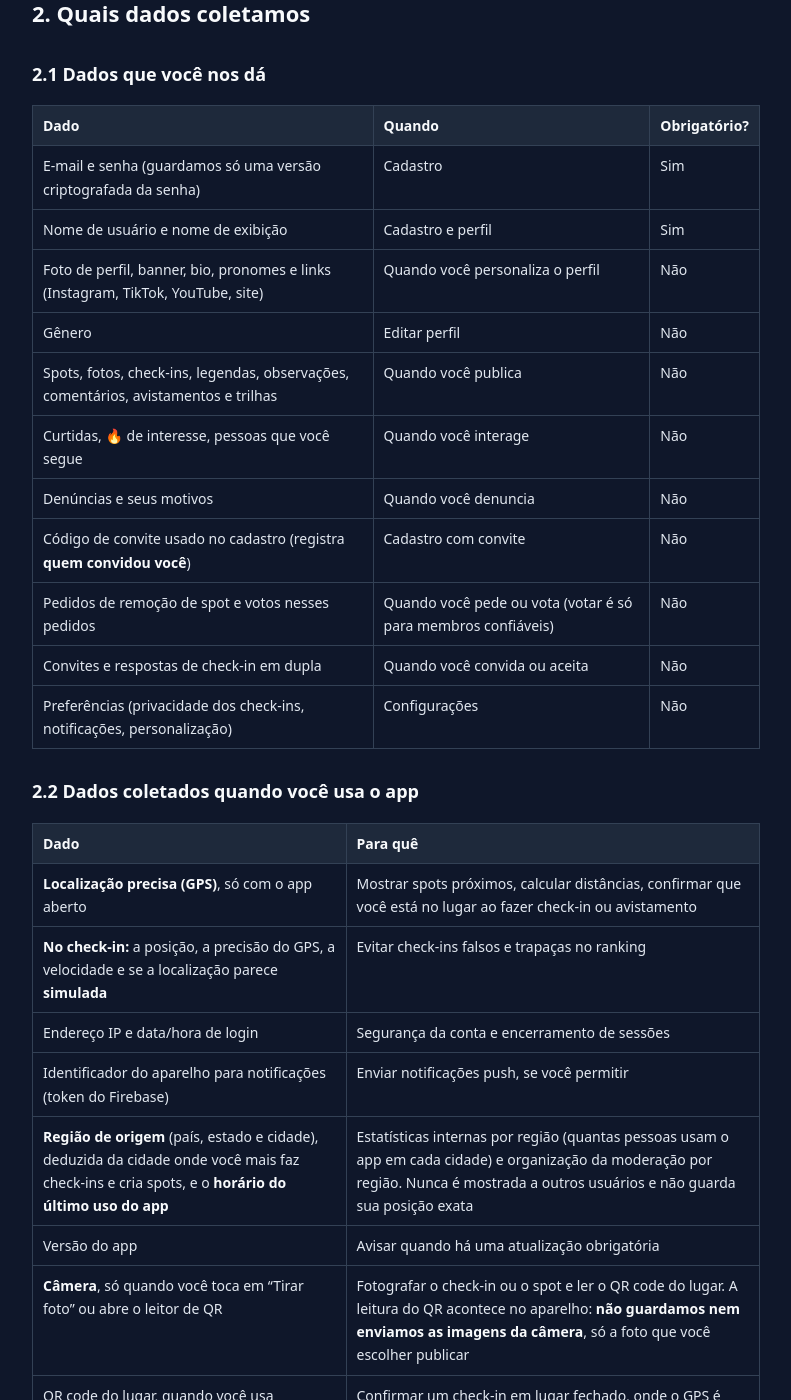
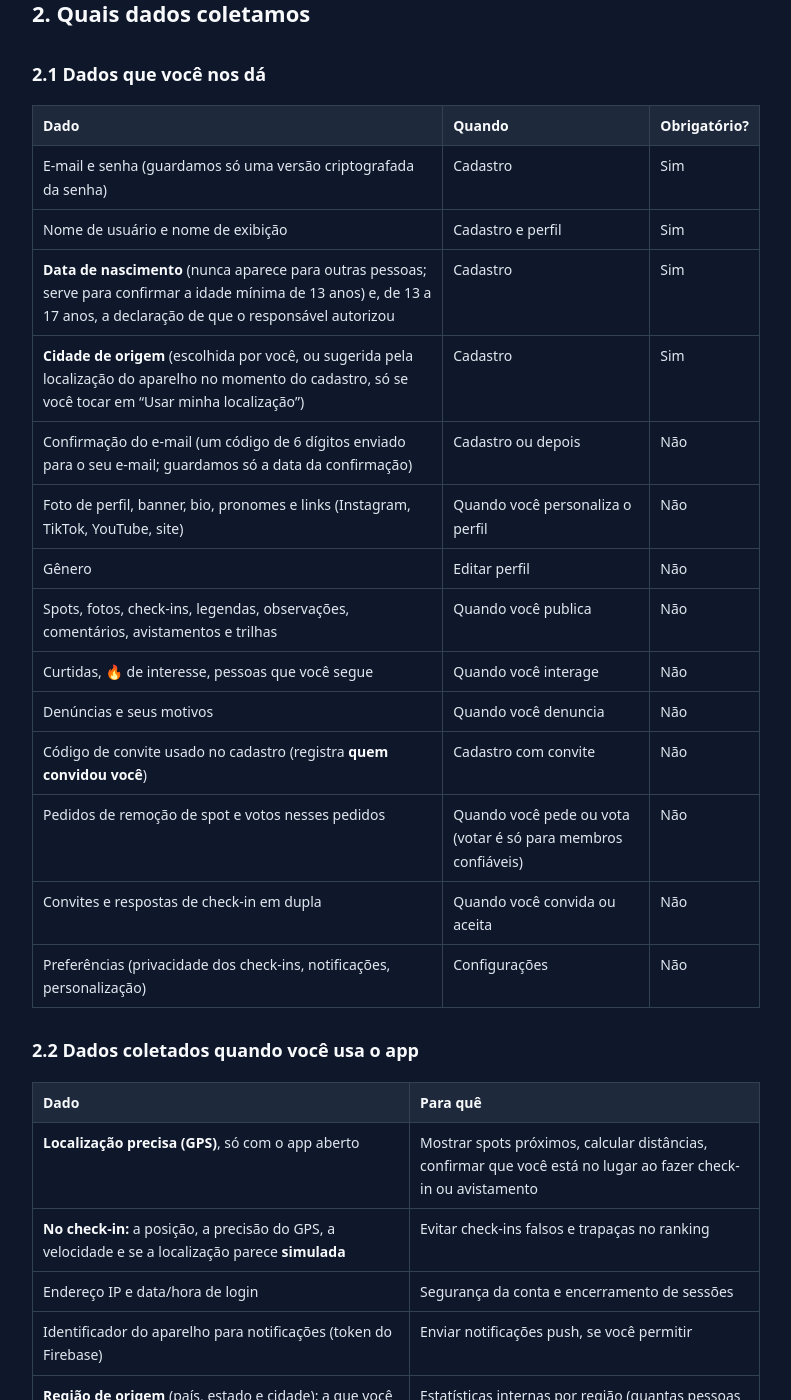
Before and after one commit to userm4c/cityspots-site, a Jekyll site: the page built from privacidade.md, in a window 1280 px wide and 1400 px high, scrolled down 853 px. Shown: the whole window, without its empty margins (244-1035 px from the left). Built offline with Jekyll 4.4.1, drawn with Linux system fonts in a browser that asks for light colours; some of the changed text lies outside the part shown.

Commit message:
Privacidade: dados do cadastro completo (nascimento, cidade, confirmação de e-mail)

```diff
--- a/privacidade.md
+++ b/privacidade.md
@@ -32,6 +32,9 @@ Esta política explica quais dados o CitySpots coleta, para que usa, com quem co
 |---|---|---|
 | E-mail e senha (guardamos só uma versão criptografada da senha) | Cadastro | Sim |
 | Nome de usuário e nome de exibição | Cadastro e perfil | Sim |
+| **Data de nascimento** (nunca aparece para outras pessoas; serve para confirmar a idade mínima de 13 anos) e, de 13 a 17 anos, a declaração de que o responsável autorizou | Cadastro | Sim |
+| **Cidade de origem** (escolhida por você, ou sugerida pela localização do aparelho no momento do cadastro, só se você tocar em "Usar minha localização") | Cadastro | Sim |
+| Confirmação do e-mail (um código de 6 dígitos enviado para o seu e-mail; guardamos só a data da confirmação) | Cadastro ou depois | Não |
 | Foto de perfil, banner, bio, pronomes e links (Instagram, TikTok, YouTube, site) | Quando você personaliza o perfil | Não |
 | Gênero | Editar perfil | Não |
 | Spots, fotos, check-ins, legendas, observações, comentários, avistamentos e trilhas | Quando você publica | Não |
@@ -50,7 +53,7 @@ Esta política explica quais dados o CitySpots coleta, para que usa, com quem co
 | **No check-in:** a posição, a precisão do GPS, a velocidade e se a localização parece **simulada** | Evitar check-ins falsos e trapaças no ranking |
 | Endereço IP e data/hora de login | Segurança da conta e encerramento de sessões |
 | Identificador do aparelho para notificações (token do Firebase) | Enviar notificações push, se você permitir |
-| **Região de origem** (país, estado e cidade), deduzida da cidade onde você mais faz check-ins e cria spots, e o **horário do último uso do app** | Estatísticas internas por região (quantas pessoas usam o app em cada cidade) e organização da moderação por região. Nunca é mostrada a outros usuários e não guarda sua posição exata |
+| **Região de origem** (país, estado e cidade): a que você informou no cadastro ou, para contas antigas que ainda não informaram, deduzida da cidade onde você mais faz check-ins e cria spots; e o **horário do último uso do app** | Estatísticas internas por região (quantas pessoas usam o app em cada cidade) e organização da moderação por região. Nunca é mostrada a outros usuários e não guarda sua posição exata |
 | Versão do app | Avisar quando há uma atualização obrigatória |
 | **Câmera**, só quando você toca em "Tirar foto" ou abre o leitor de QR | Fotografar o check-in ou o spot e ler o QR code do lugar. A leitura do QR acontece no aparelho: **não guardamos nem enviamos as imagens da câmera**, só a foto que você escolher publicar |
 | QR code do lugar, quando você usa | Confirmar um check-in em lugar fechado, onde o GPS é impreciso |
```
